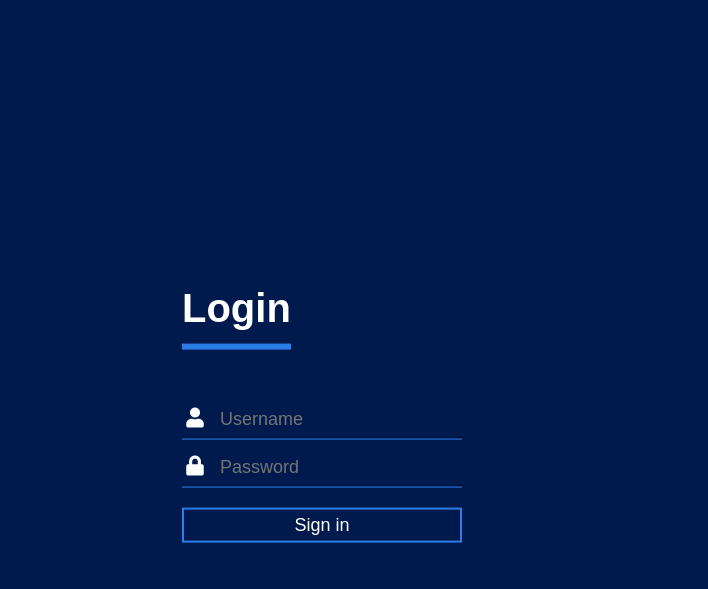
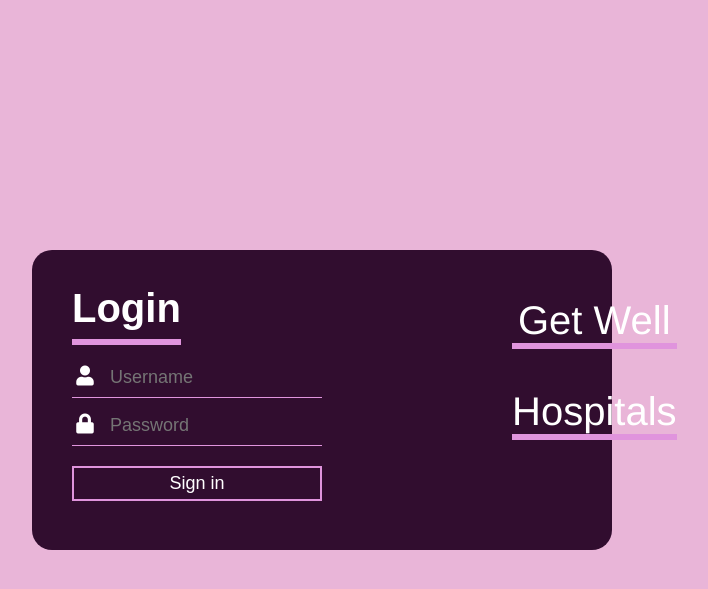
Before and after one commit to ThivagaranThiayagarajan/HMS, a Flask app: page / in a window 1280 px wide. Shown: the top 589 px of the page, without its empty margins (318-1026 px from the left). Run offline with Flask 2, Linux system fonts and the light colour scheme; some libraries are stand-ins or nearby versions.

Commit message:
edited login page

```diff
--- a/application/static/css/style.css
+++ b/application/static/css/style.css
@@ -33,7 +33,7 @@ body
   padding: 0;
   font-family: sans-serif;
   /* background: url(6.jpg); */
-  background-color: #001a4d;
+  background-color: #faf5f8;
   background-repeat: no-repeat;
   background-position: center;
   height:100%;
@@ -46,7 +46,7 @@ body
   padding: 0;
   font-family: sans-serif;
   /* background: url(6.jpg); */
-  background-color: #001a4d;
+  background-color: #e9b5d8;
   background-repeat: no-repeat;
   background-position: center;
   height:100%;
@@ -191,28 +191,47 @@ hr{
   opacity: 10%;
   color: white;
 }
+
 .login-box{
-  width: 280px;
+  width: 580px;
+  height: 300px;
+  border-radius: 20px;
   position: absolute;
   top: 50%;
   left: 50%;
   transform: translate(-50%,-50%);
   color: white;
+  background-color: #310d2f;
 }
 .login-box h1{
   float: left;
+  position: absolute;
+  top: 1px;
+  left:40px;
   font-size: 40px;
-  border-bottom: 6px solid #2b7de7;
+  border-bottom: 6px solid #e094dd;
   margin-bottom: 50px;
-  padding: 13px 0;
+  padding: 8px 0px;
+}
+.login-text{
+  float: left;
+  position: absolute;
+  top: 200px;
+  left:580px;
+  font-family: 'Franklin Gothic Medium', 'Arial Narrow', Arial, sans-serif;
+  font-size: 40px;
+  /* border-bottom: 6px solid #ee33e5; */
+  color: white;
+  margin-bottom: 50px;
+  padding: 8px 0px;
 }
 .textbox{
-  width: 100%;
+  width: 250px;
   overflow: hidden;
   font-size: 20px;
   padding: 8px 0;
   margin: 8px 0;
-  border-bottom: 1px solid #2b7de7;
+  border-bottom: 1px solid #e094dd;
 }
 .textbox i{
   width: 26px;
@@ -230,12 +249,33 @@ hr{
   margin: 0 10px;
 }
 .btn{
-  width: 100%;
+  width: 250px;
   background: none;
-  border: 2px solid #2b7de7;
+  border: 2px solid #e094dd;
   color: white;
   padding: 5px;
   font-size: 18px;
   cursor: pointer;
   margin: 12px 0;
 }
+.user_pass{
+  position: absolute;
+  top:100px;
+  left:40px;
+}
+
+@media only screen and (min-width:1100px)
+{
+  .login-text{
+    float: left;
+    position: absolute;
+    font-family: 'Franklin Gothic Medium', 'Arial Narrow', Arial, sans-serif;
+    top: 250px;
+    left:830px;
+    font-size: 40px;
+    /* border-bottom: 6px solid #ee33e5; */
+    color: white;
+    margin-bottom: 50px;
+    padding: 8px 0px;
+  }
+}
--- a/application/templates/login.html
+++ b/application/templates/login.html
@@ -13,6 +13,9 @@
 
 <div class="login-box">
   <h1>Login</h1>
+
+
+<div class="user_pass">
   <div class="textbox">
     <i class="fas fa-user"></i>
     <input type="text" placeholder="Username">
@@ -27,5 +30,8 @@
 
 </div>
 
+</div>
+<div class="login-text"><p style="text-align: center; border-bottom: 6px solid #e094dd;" >Get Well</p>
+  <p style="text-align: center; border-bottom: 6px solid #e094dd;">Hospitals</p></div>
   </body>
 </html>
```
